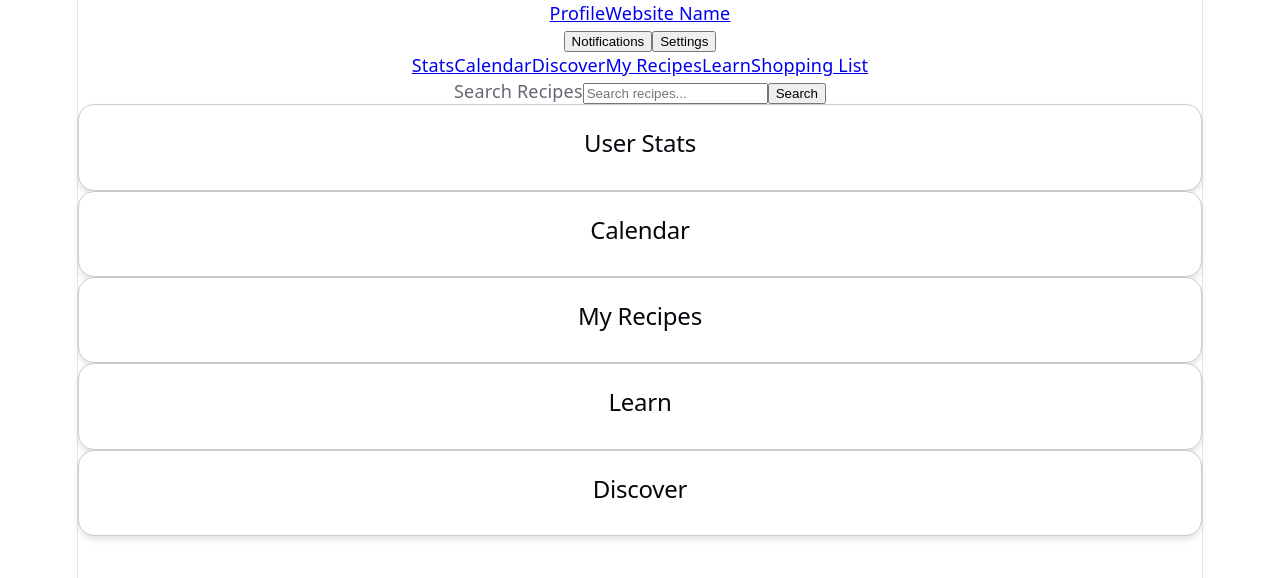
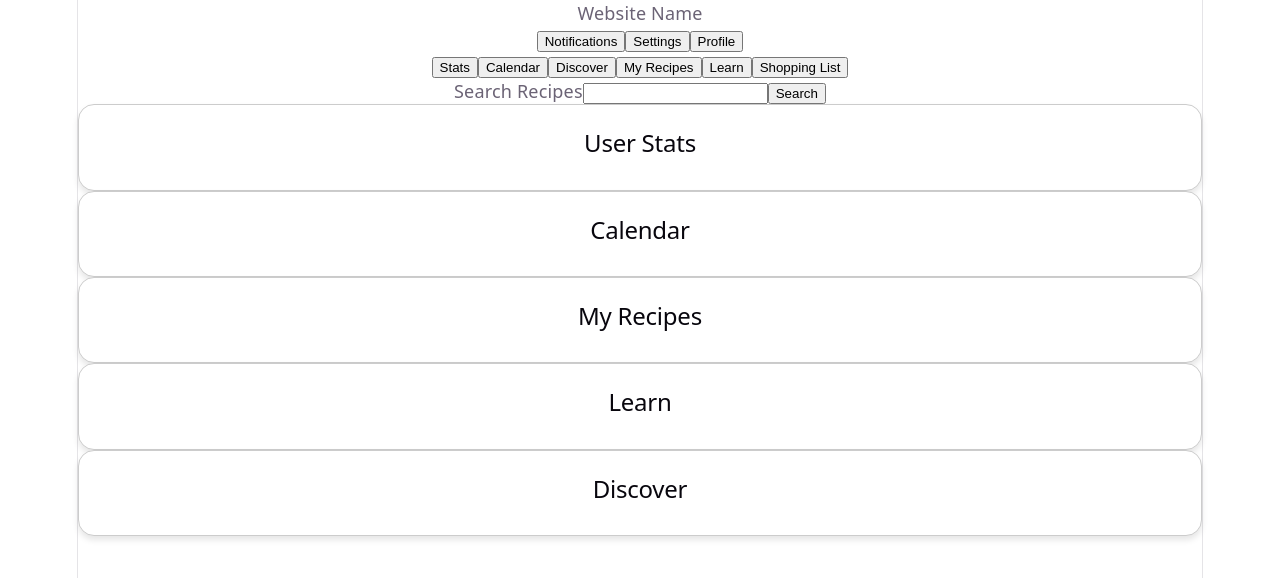
Before and after one commit to 498SeniorCapstone/SeniorCapstone, a React (Vite) app: page /Search in a window 1280 px wide. Shown: the top 578 px of the page. Built offline with nearby package versions, Linux system fonts and the light colour scheme.

Commit message:
very rough outline, still need to add basic functionality

```diff
--- a/src/App.tsx
+++ b/src/App.tsx
@@ -19,27 +19,28 @@ function App() {
 
     <>
     <header className="site-header">
-      <a className="profile-link" href="#">Profile</a>
-      <a className="site-name" href="#">Website Name</a>
+      <a className="site-name">Website Name</a>
       <div className="header-actions">
         <button aria-label="Notifications">Notifications</button>
         <button aria-label="Settings">Settings</button>
+        <button aria-label="Profile">Profile</button>
       </div>
     </header>
 
     <nav className="site-nav" aria-label="Main navigation">
-      <a href="#stats">Stats</a>
-      <a href="#calendar">Calendar</a>
-      <a href="#discover">Discover</a>
-      <a href="#my-recipes">My Recipes</a>
-      <a href="#learn">Learn</a>
-      <a href="#shopping-list">Shopping List</a>
+      {/*add clickability to the following tabs*/}
+      <button aria-label="stats">Stats</button>
+      <button aria-label="calendar">Calendar</button>
+      <button aria-label="discover">Discover</button>
+      <button aria-label="my-recipes">My Recipes</button>
+      <button aria-label="learn">Learn</button>
+      <button aria-label="shopping-list">Shopping List</button>
     </nav>
 
     <main>
       <form className="recipe-search" role="search">
         <label htmlFor="recipe-query">Search Recipes</label>
-        <input id="recipe-query" name="search" type="search" placeholder="Search recipes..." />
+        <input id="recipe-query" name="search" type="search" />
         <button type="submit">Search</button>
         {/* add functionality here to generate recipe from database */}
       </form>
```
